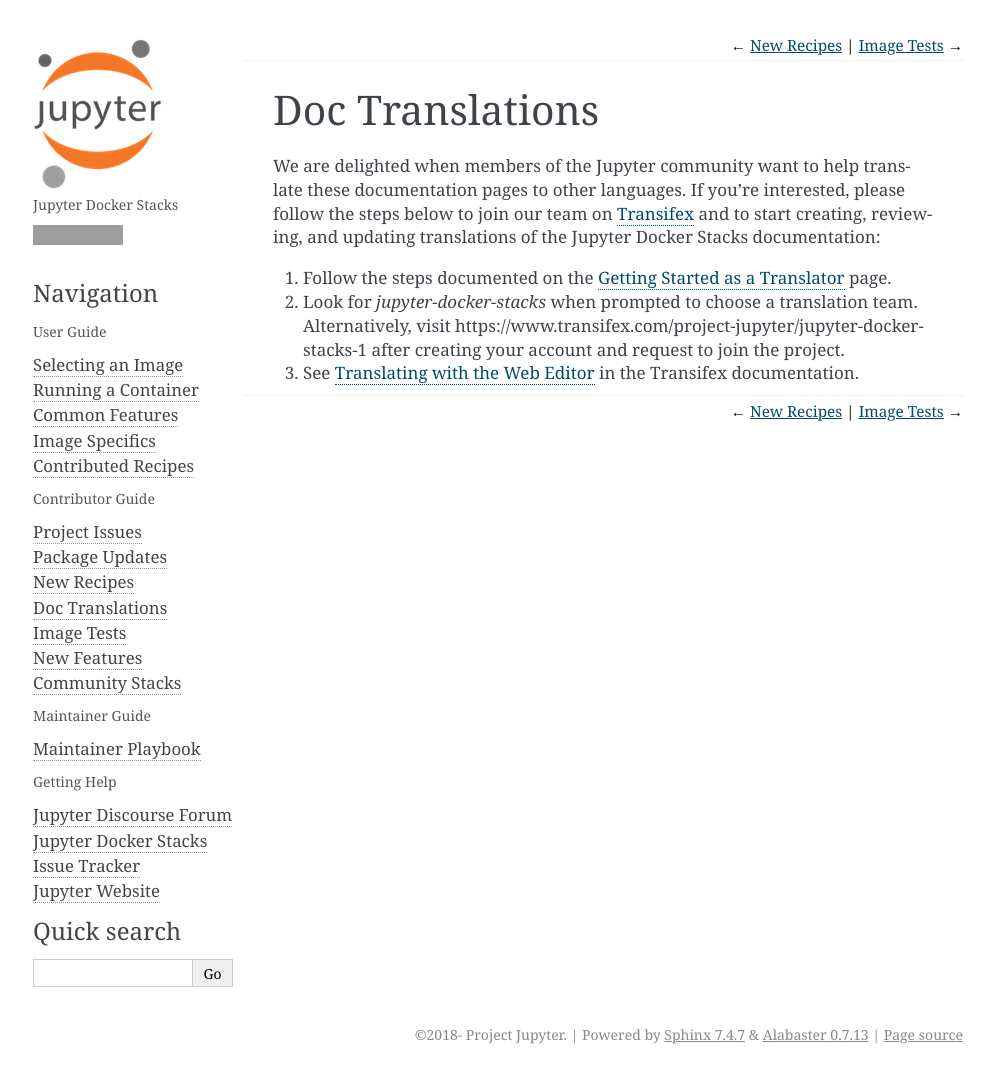
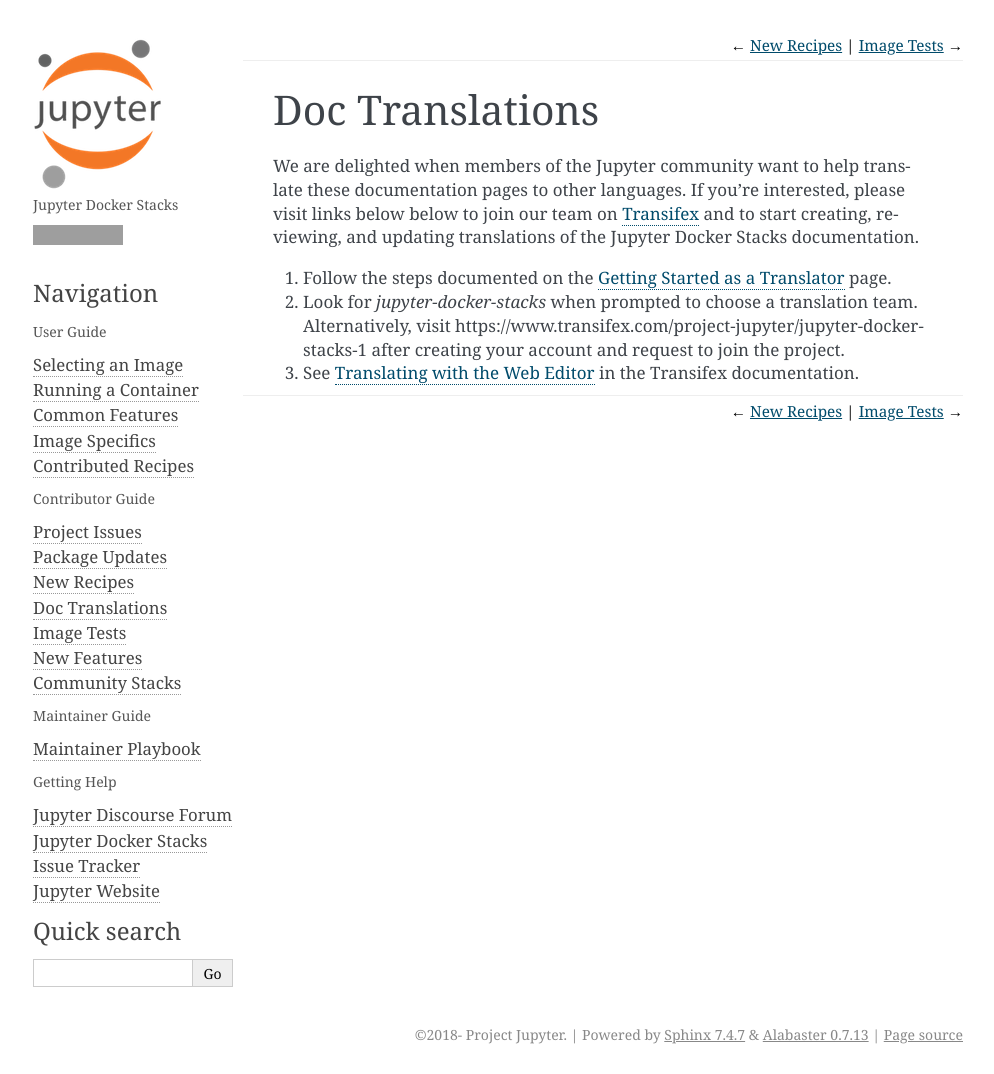
Before and after one commit to jupyter/docker-stacks, a Sphinx documentation site: the page built from docs/contributing/translations.md, in a window 1280 px wide. Shown: the whole page, without its empty margins (147-1141 px from the left). Built offline with Sphinx 7.4.7, drawn with Linux system fonts in a browser that asks for light colours; grey boxes are pictures that could not be loaded.

Commit message:
Fix minor doc wording to test master branch trigger

```diff
--- a/docs/contributing/translations.md
+++ b/docs/contributing/translations.md
@@ -1,6 +1,6 @@
 # Doc Translations
 
-We are delighted when members of the Jupyter community want to help translate these documentation pages to other languages. If you're interested, please follow the steps below to join our team on [Transifex](https://transifex.com) and to start creating, reviewing, and updating translations of the Jupyter Docker Stacks documentation:
+We are delighted when members of the Jupyter community want to help translate these documentation pages to other languages. If you're interested, please visit links below below to join our team on [Transifex](https://transifex.com) and to start creating, reviewing, and updating translations of the Jupyter Docker Stacks documentation.
 
 1. Follow the steps documented on the [Getting Started as a Translator](https://docs.transifex.com/getting-started-1/translators) page.
 2. Look for *jupyter-docker-stacks* when prompted to choose a translation team. Alternatively, visit https://www.transifex.com/project-jupyter/jupyter-docker-stacks-1 after creating your account and request to join the project.
```
